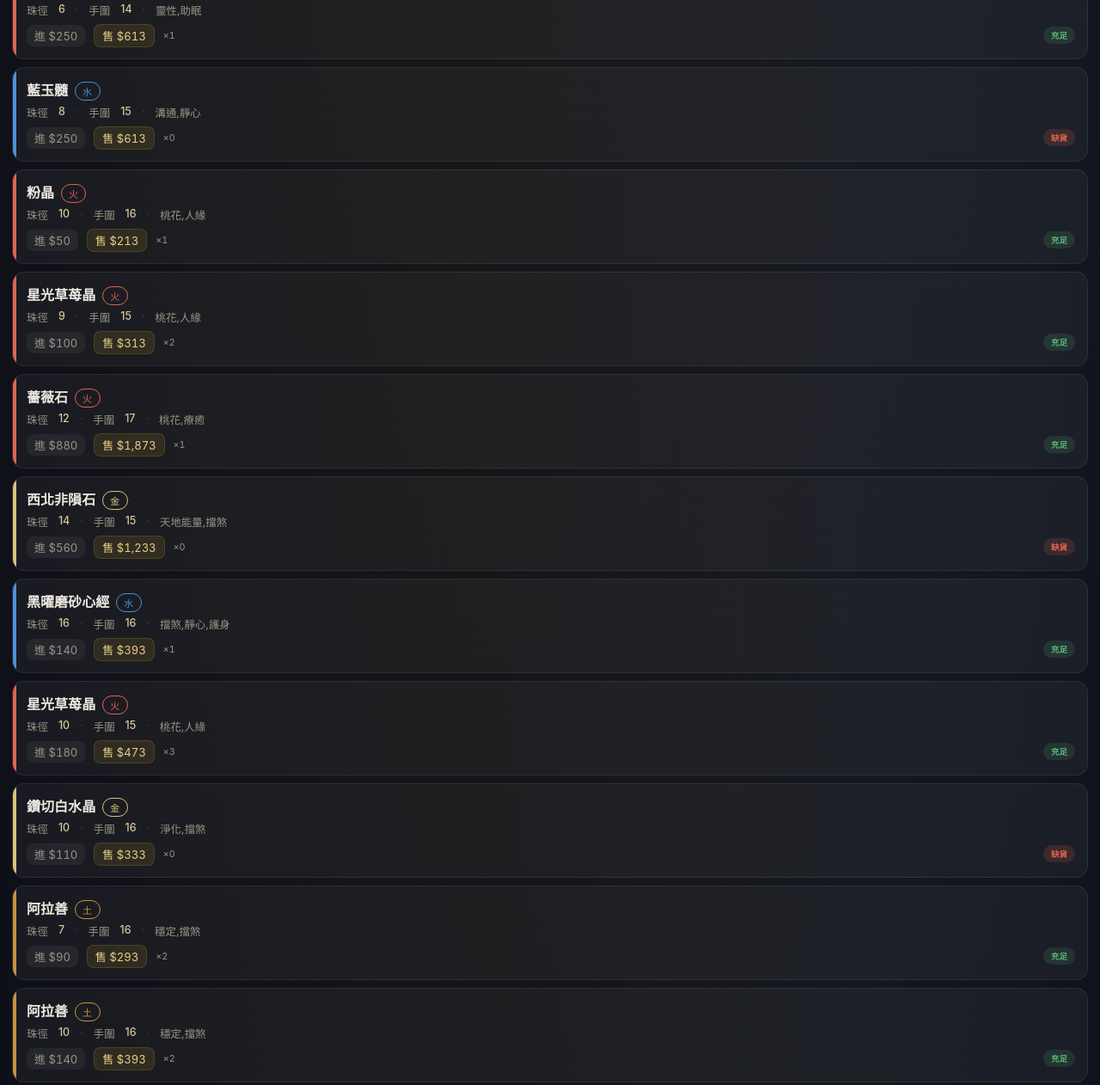
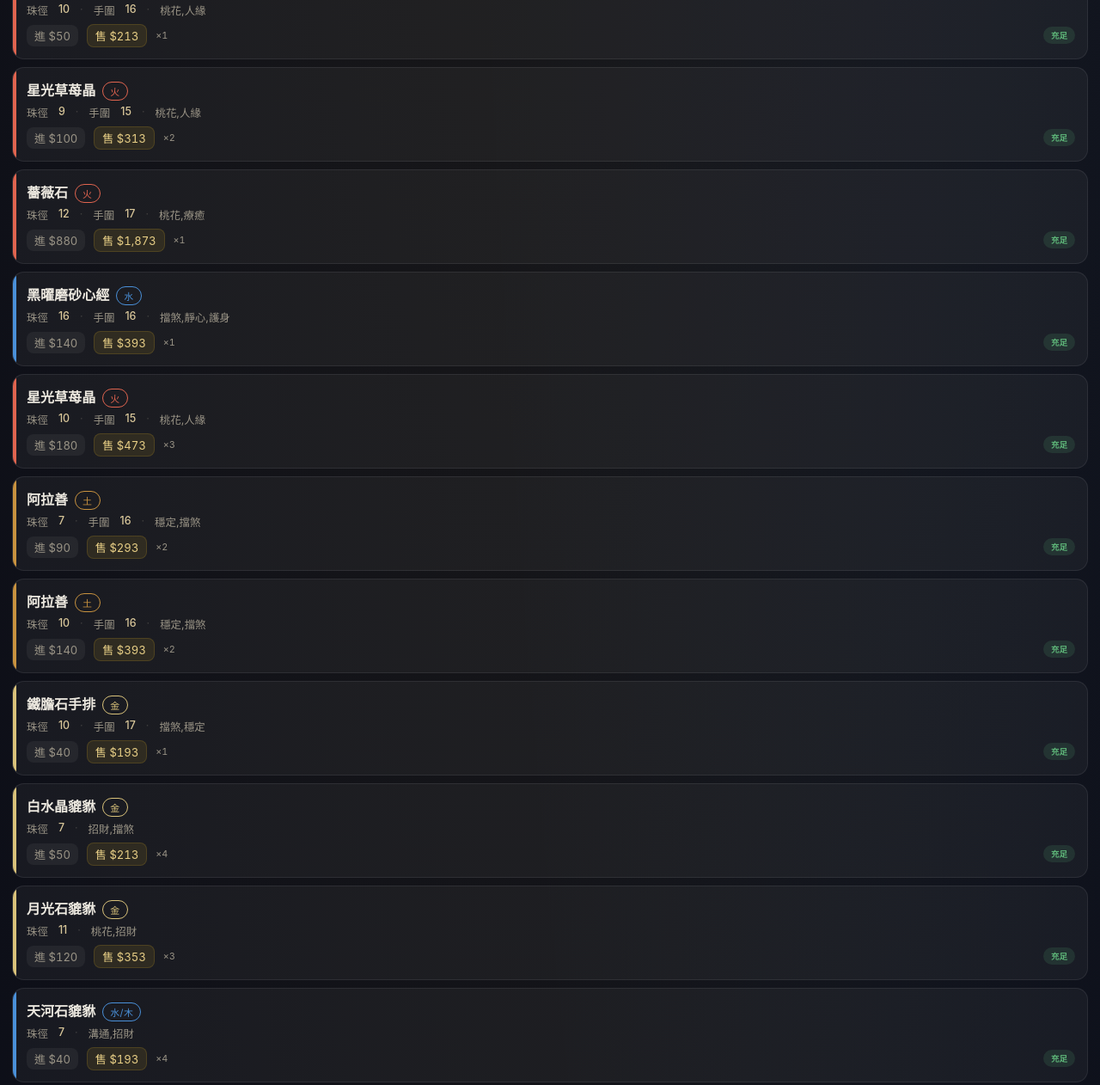
Before and after one commit to onerkk/jingyue-stock, a plain HTML site: page index.html in a window 1280 px wide. Shown: the part 1144-2406 px from the top of the page at 86% size. Drawn offline with nearby package versions, Linux system fonts and the light colour scheme.

Commit message:
Add files via upload

```diff
--- a/index.html
+++ b/index.html
@@ -910,6 +910,7 @@ function render(){
     if(state.elems.size && !state.elems.has(primaryElem(it.element)))return false;
     if(state.tags.size && !(it.tags||[]).some(t=>state.tags.has(String(t).trim())))return false;
     if(state.lowOnly){const st=stockStatus(it.qty,num(it.safe)??p('safe'));if(!st||st.c==='ok')return false;}
+    else if(!q){const st=stockStatus(it.qty,num(it.safe)??p('safe'));if(st&&st.c==='out')return false;}
     return true;
   });
   arr=applySort(arr);
```
